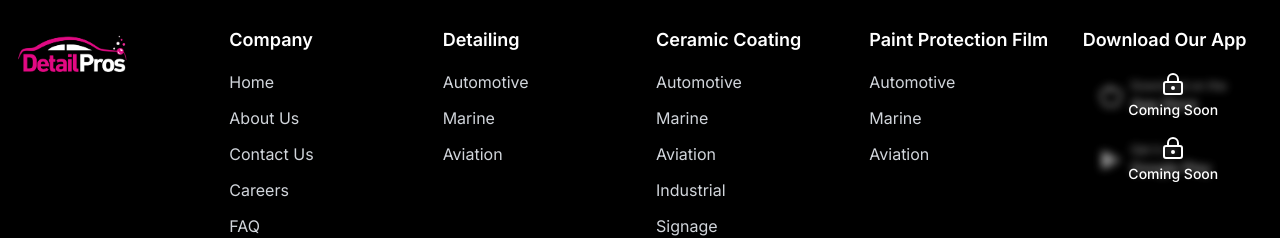
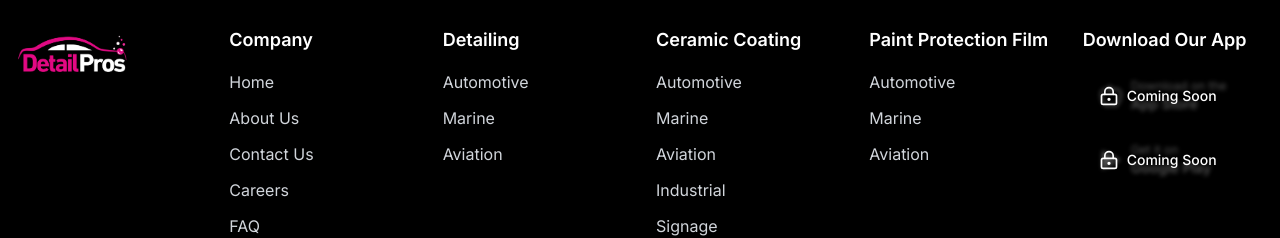
Before and after one commit to Detail-Pros/detail-pros-website-redesign, a React (Vite) app: page /ceramic-coating in a window 1280 px wide. Shown: the part 1798-2036 px from the top of the page. Built offline with nearby package versions, Linux system fonts and the light colour scheme.

Commit message:
Fix: Coming soon overlay alignment
Left-align the "Coming Soon" overlay and increase its transparency.

```diff
--- a/src/components/layout/Footer.tsx
+++ b/src/components/layout/Footer.tsx
@@ -45,9 +45,9 @@ const AppStoreBadge = ({ store, link, children }) => (
     >
       {children}
     </div>
-    <div className="absolute inset-0 flex items-center justify-center bg-black/20 backdrop-blur-sm rounded-lg">
-      <div className="flex flex-col items-center">
-        <LockKeyhole className="w-6 h-6 text-white mb-1" />
+    <div className="absolute inset-0 flex items-center justify-start px-4 bg-black/60 backdrop-blur-[2px] rounded-lg">
+      <div className="flex items-center">
+        <LockKeyhole className="w-5 h-5 text-white mr-2" />
         <span className="text-sm font-medium text-white">Coming Soon</span>
       </div>
     </div>
```
